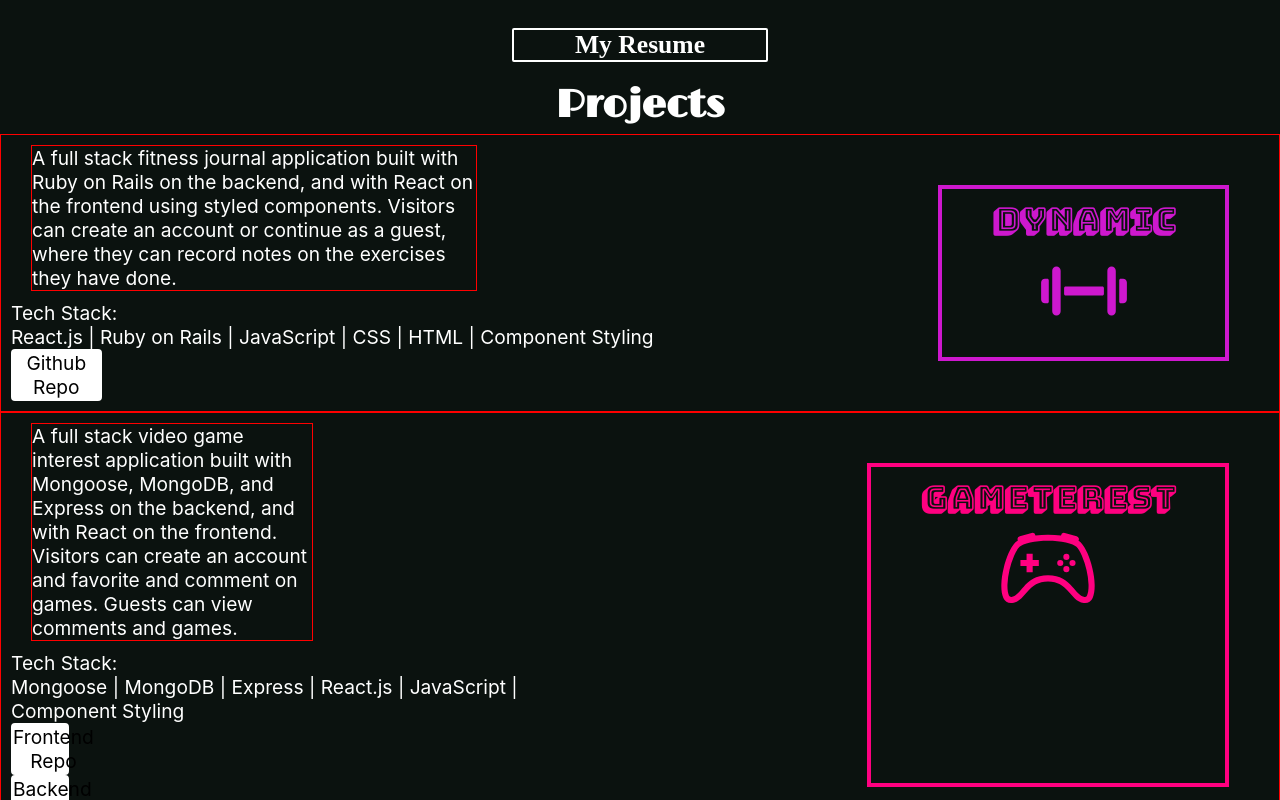
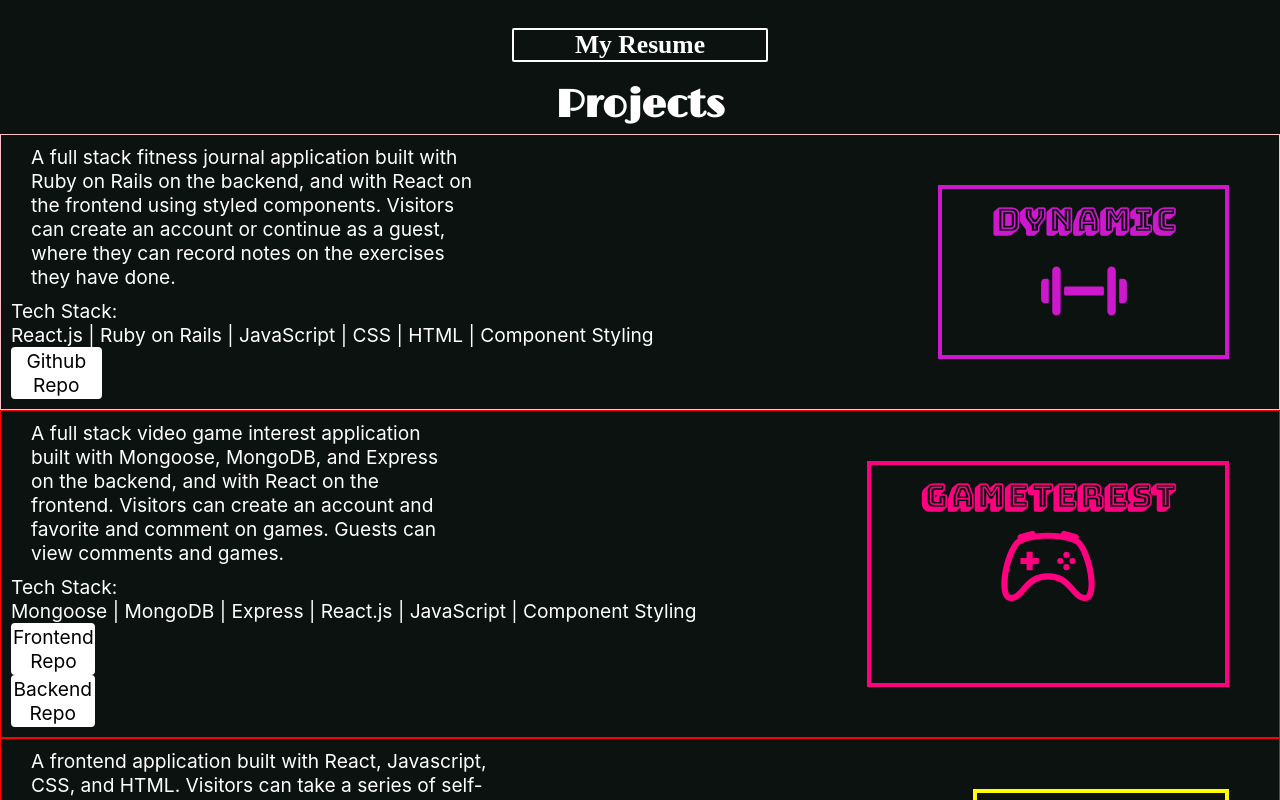
Before and after one commit to hammyhammer/Portfolio, a React (Create React App) app in the folder client/: page /#projects in a window 1280 px wide. Shown: the part 1000-1800 px from the top of the page. Built offline with nearby package versions, Linux system fonts and the light colour scheme; a web font is replaced by a local one.

Commit message:
partially fixed weird UI for gameterest

```diff
--- a/client/src/screens/Projects/Projects.jsx
+++ b/client/src/screens/Projects/Projects.jsx
@@ -36,7 +36,7 @@ export default function Projects() {
         {/* <div className={projectcss.divider}></div> */}
       </div>
       <div className={projectcss.gameterest}>
-        <div className={projectcss.leftpage}>
+        <div>
           <p className={projectcss.description}>A full stack video game interest application built with Mongoose, MongoDB, and Express on the backend, and with React on the frontend. Visitors can create an account and favorite and comment on games. Guests can view comments and games.</p>
 
           <p className={projectcss.skills}>
--- a/client/src/screens/Projects/Projects.module.css
+++ b/client/src/screens/Projects/Projects.module.css
@@ -219,7 +219,7 @@
   .dynamic {
     display: flex;
     justify-content: flex-start;
-    border: 1px solid red;
+    border: 1px solid pink;
   }
 
   .gameterest {
@@ -257,12 +257,8 @@
     font-size: 3vw;
   }
 
-  .leftpage {
-    margin-right: 20%;
-  }
 
   .description {
-    border: 1px solid red;
     width: 50%
   }
 
```
